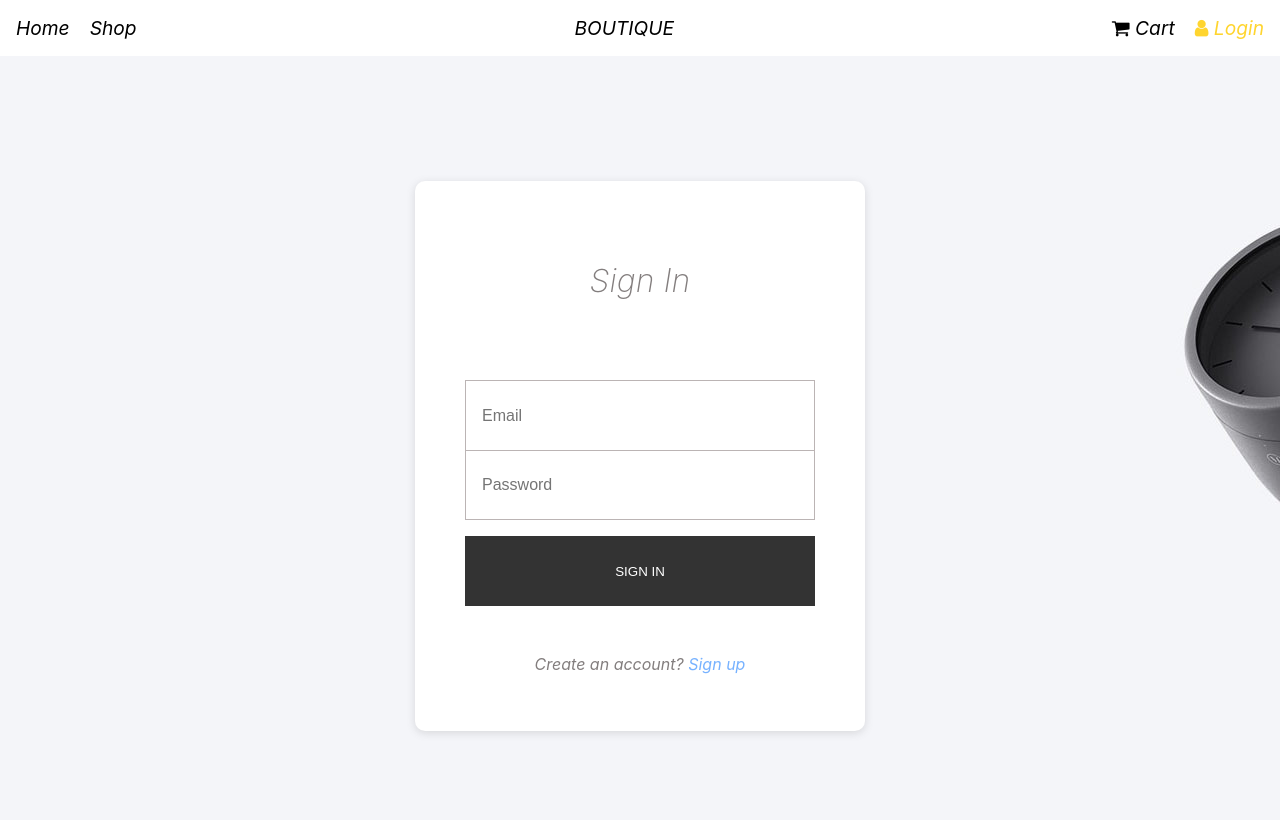
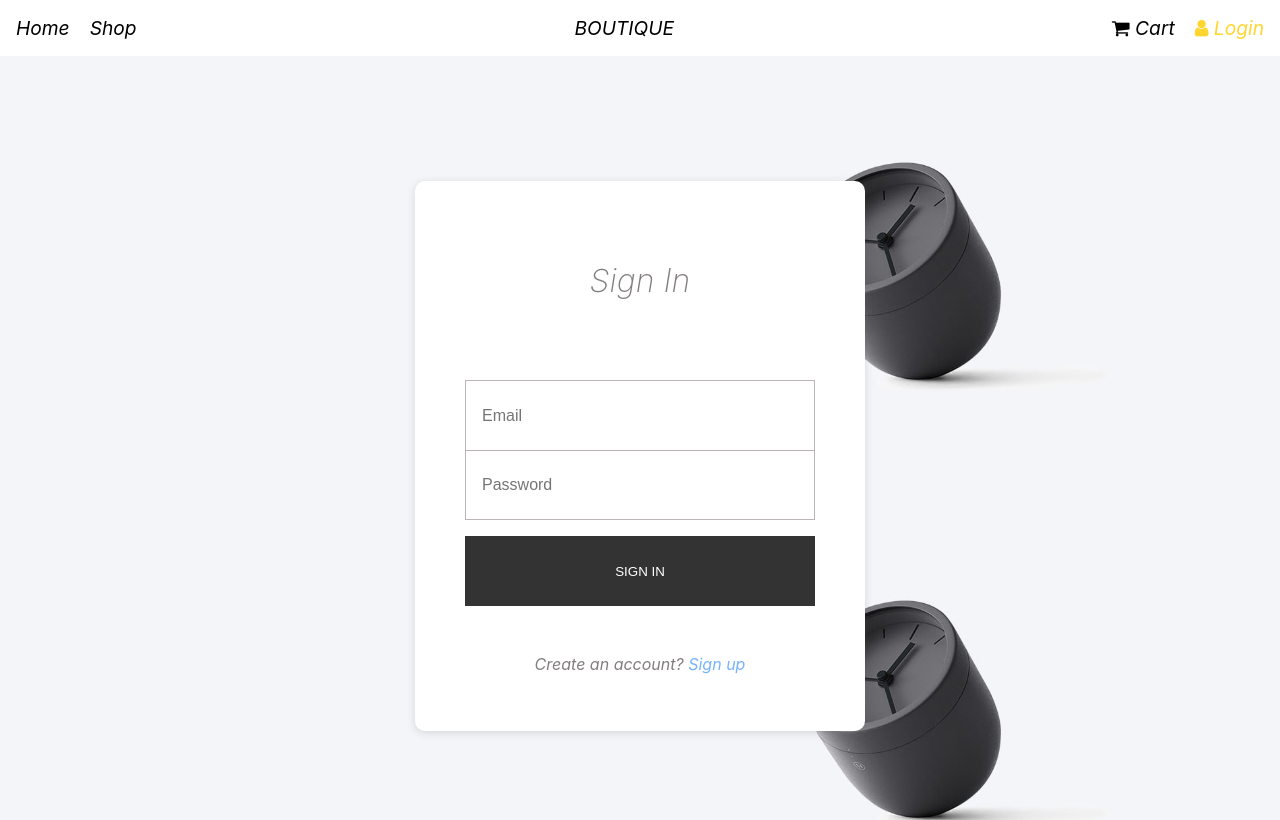
Before and after one commit to hieuphan07/React-Apple-store, a React (Create React App) app: page /login in a window 1280 px wide. Shown: the top 820 px of the page. Built offline with nearby package versions, Linux system fonts and the light colour scheme.

Commit message:
Update UI background Sign up/Sign in

```diff
--- a/src/components/Login/Signin.module.css
+++ b/src/components/Login/Signin.module.css
@@ -1,5 +1,6 @@
 .signin {
   background-image: url(../../images/banner1.jpg);
+  background-size: contain;
   height: 100vh;
   position: relative;
 }
@@ -48,7 +49,7 @@
   border-bottom: 1px solid var(--grey-light);
 }
 
-.wrapper form  button {
+.wrapper form button {
   background-color: #333;
   color: #fff;
   padding: 1rem;
--- a/src/components/Register/Signup.module.css
+++ b/src/components/Register/Signup.module.css
@@ -1,5 +1,6 @@
 .signup {
   background-image: url(../../images/banner1.jpg);
+  background-size: contain;
   height: 100vh;
   position: relative;
 }
@@ -48,7 +49,7 @@
   border-bottom: 1px solid var(--grey-light);
 }
 
-.wrapper form  button {
+.wrapper form button {
   background-color: #333;
   color: #fff;
   padding: 1rem;
```
